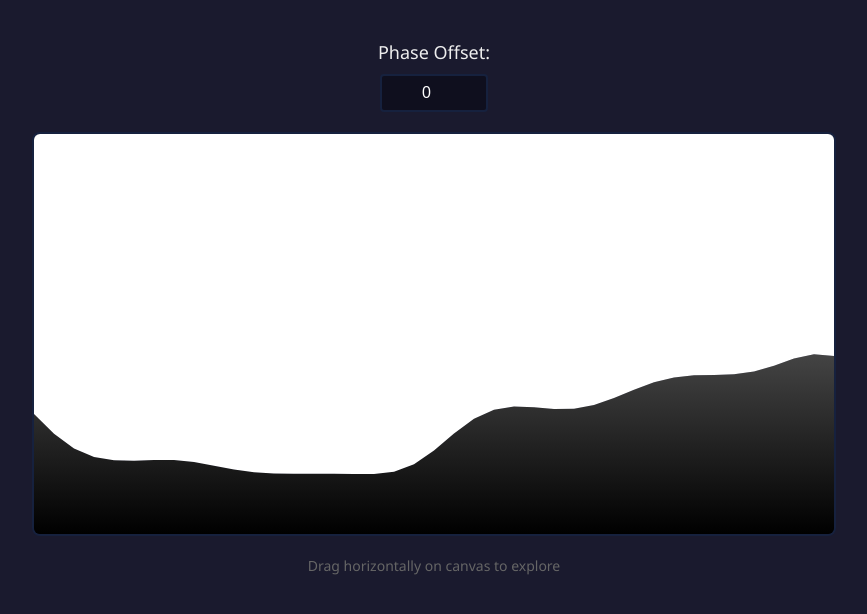
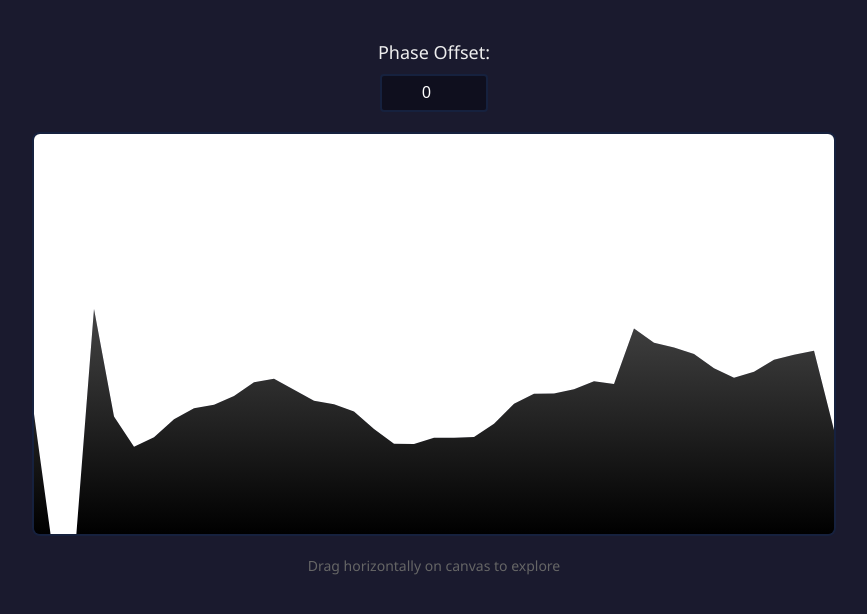
Before and after one commit to pepsin/mini-games, a plain HTML site: page mountain_golf/zigzag_demo.html in a window 1280 px wide. Shown: the whole page, without its empty margins (206-1073 px from the left). Drawn offline with Linux system fonts and the light colour scheme.

Commit message:
Interesting terran features

```diff
--- a/mountain_golf/zigzag_demo.html
+++ b/mountain_golf/zigzag_demo.html
@@ -76,13 +76,87 @@
         const SEGMENT_WIDTH = 20;
         const PHASE_SCALE = 0.02;
 
+        // Pseudo-random hash function for reproducible randomness
+        function hash(x) {
+            let n = Math.sin(x * 12.9898) * 43758.5453;
+            return n - Math.floor(n);
+        }
+
         function getYAtAbsoluteX(absoluteX) {
             const height = canvas.height;
-            const amplitude = height * 0.15;
+            const baseAmplitude = height * 0.15;
             const centerY = height * 0.7;
-            const phase = absoluteX * PHASE_SCALE * 0.3;
-            const noise = Math.sin(phase * 2.7) * 0.3 + Math.sin(phase * 5.3) * 0.2;
-            return centerY + Math.sin(phase + noise) * amplitude;
+
+            // Base terrain
+            const phase = absoluteX * PHASE_SCALE;
+            let y = centerY + Math.sin(phase) * baseAmplitude * 0.5;
+
+            // Add occasional weird features
+            const featureSeed = Math.floor(absoluteX / 400);
+            const featureType = hash(featureSeed * 123.45);
+            const localX = absoluteX % 400;
+            const featurePos = hash(featureSeed * 67.89) * 300 + 50;
+            const featureWidth = hash(featureSeed * 45.67) * 80 + 40;
+
+            // Feature 1: Sharp spike/hook
+            if (featureType < 0.15 && Math.abs(localX - featurePos) < featureWidth) {
+                const t = (localX - featurePos) / featureWidth;
+                const spikeHeight = baseAmplitude * (2 + hash(featureSeed) * 2);
+                const spike = Math.sin(t * Math.PI) * spikeHeight;
+                const hook = t < 0.5 ? spike * 1.5 : spike * 0.3;
+                y -= hook;
+            }
+
+            // Feature 2: Steep cliff
+            else if (featureType >= 0.15 && featureType < 0.30 && Math.abs(localX - featurePos) < 60) {
+                const cliffHeight = baseAmplitude * (1 + hash(featureSeed) * 1.5);
+                const direction = hash(featureSeed * 11.11) > 0.5 ? 1 : -1;
+                y += cliffHeight * direction * (localX < featurePos ? 0 : 1);
+            }
+
+            // Feature 3: Jagged zigzag section
+            else if (featureType >= 0.30 && featureType < 0.45 && Math.abs(localX - featurePos) < featureWidth * 1.5) {
+                const t = (localX - featurePos) / featureWidth;
+                const jaggedFreq = 8 + Math.floor(hash(featureSeed) * 8);
+                const jagged = Math.sin(t * jaggedFreq * Math.PI) * baseAmplitude * 0.8;
+                y += jagged;
+            }
+
+            // Feature 4: Plateau with overhang
+            else if (featureType >= 0.45 && featureType < 0.55) {
+                const plateauWidth = 150 + hash(featureSeed) * 100;
+                const plateauHeight = baseAmplitude * (0.5 + hash(featureSeed * 2.34) * 1.0);
+                if (Math.abs(localX - featurePos) < plateauWidth / 2) {
+                    y -= plateauHeight;
+                }
+            }
+
+            // Feature 5: Crater/dip
+            else if (featureType >= 0.55 && featureType < 0.70 && Math.abs(localX - featurePos) < featureWidth) {
+                const t = (localX - featurePos) / featureWidth;
+                const craterDepth = baseAmplitude * (1.2 + hash(featureSeed));
+                const dip = Math.cos(t * Math.PI) * craterDepth;
+                y += dip;
+            }
+
+            // Feature 6: Series of small bumps
+            else if (featureType >= 0.70 && featureType < 0.85) {
+                const bumpFreq = 6 + Math.floor(hash(featureSeed) * 6);
+                const bumps = Math.sin(localX * 0.05 + featureSeed * 10) * baseAmplitude * 0.4;
+                y += bumps;
+            }
+
+            // Feature 7: Angular terrain (triangular waves)
+            else if (featureType >= 0.85) {
+                const angleFreq = 0.1 + hash(featureSeed) * 0.15;
+                const triangle = Math.abs((localX * angleFreq) % 2 - 1) * baseAmplitude;
+                y += triangle - baseAmplitude * 0.5;
+            }
+
+            // Small noise for texture
+            y += Math.sin(phase * 3.7) * baseAmplitude * 0.1;
+
+            return y;
         }
 
         function drawZigZag(viewOffset) {
```
